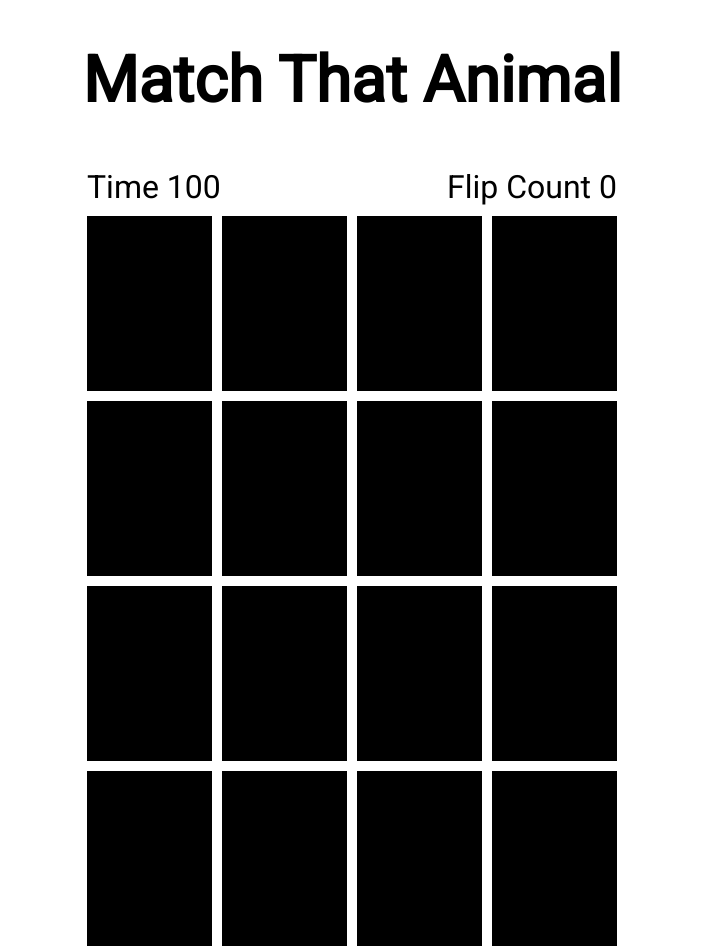
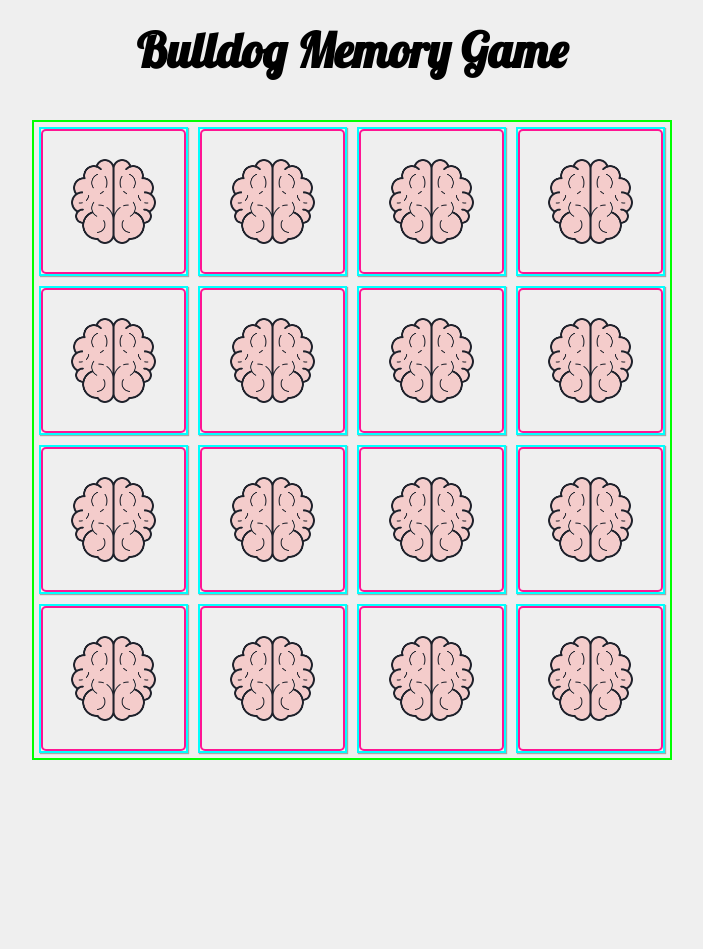
Before and after one commit to stephenstuder/match-dog-memory-game, a plain HTML site: page index.html in a window 1280 px wide. Shown: the whole page, without its empty margins (288-991 px from the left). After the commit the page ends 800 px from the top, so only its background shows below. Drawn offline with Linux system fonts and the light colour scheme.

Commit message:
completed basic functionality

```diff
--- a/app.js
+++ b/app.js
@@ -0,0 +1,52 @@
+const cards = document.querySelectorAll('.memory-card');
+
+let hasFlippedCard = false;
+let lockBoard = false;
+let firstCard, secondCard;
+
+function flipCard() {
+    if (lockBoard) return;
+    if(this === firstCard) return;
+    this.classList.toggle('flip');
+    if (!hasFlippedCard){
+        //first click
+        hasFlippedCard = true;
+        firstCard = this;
+        return;
+    }
+        secondCard = this;
+
+        checkForMatch();
+    }
+
+    function checkForMatch (){
+        let isMatch = firstCard.dataset.bulldog === secondCard.dataset.bulldog
+        isMatch ? disableCards() : unflipCards();
+    }
+
+    function disableCards(){
+        firstCard.removeEventListener('click', flipCard);
+        secondCard.removeEventListener('click', flipCard);
+        resetBoard();
+    }
+    function unflipCards(){
+        lockBoard = true;
+        setTimeout(() => {
+            firstCard.classList.remove('flip');
+            secondCard.classList.remove('flip');
+            resetBoard();
+        }, 1000);
+    }
+    function resetBoard(){
+        [hasFlippedCard, lockBoard] = [false, false];
+        [firstCard, secondCard] = [null, null];
+    }
+
+    (function shuffle(){
+        cards.forEach(card => {
+            let randomPos = Math.floor(Math.random() * 12);
+            card.style.order = randomPos;
+        });
+    })();
+
+cards.forEach(card => card.addEventListener('click', flipCard));
--- a/index.html
+++ b/index.html
@@ -3,39 +3,79 @@
 <head>
     <meta charset="UTF-8">
     <meta name="viewport" content="width=device-width, initial-scale=1.0">
-    <link href="https://fonts.googleapis.com/css?family=Roboto&display=swap" rel="stylesheet">
     <link rel="stylesheet" href="./style.css">
+    <link href="https://fonts.googleapis.com/css?family=Lobster&display=swap" rel="stylesheet">
     <script defer src="./app.js"></script>
-    <title>Match That Dog</title>
+    <title>Memory Game</title>
 </head>
 <body>
-    <h1 class="page-title">Match That Animal</h1>
-    <div class="game-container">
-        <div class="game-info-container">
-            <div class="game-info">
-                Time <span id="time-remaining">100</span>
-            </div>
-            <div class="game-info">
-                Flip Count <span id="flips">0</span>
-            </div>
-        </div>
-            <div class="card"></div>
-            <div class="card"></div>
-            <div class="card"></div>
-            <div class="card"></div>
-            <div class="card"></div>
-            <div class="card"></div>
-            <div class="card"></div>
-            <div class="card"></div>
-            <div class="card"></div>
-            <div class="card"></div>
-            <div class="card"></div>
-            <div class="card"></div>
-            <div class="card"></div>
-            <div class="card"></div>
-            <div class="card"></div>
-            <div class="card"></div>
+    <h1>Bulldog Memory Game</h1>
+    <section class="memory-game">
+<div class="memory-card" data-bulldog="bulldog1">
+    <img src="./images/brain.png" alt=""  class="back-face"/>
+    <img src="./images/bulldog1.png" alt="" class="front-face"/>
+</div>
+<div class="memory-card" data-bulldog="bulldog1">
+    <img src="./images/brain.png" alt="" class="back-face"/>
+    <img src="./images/bulldog1.png" alt="" class="front-face"/>
+</div>
+<div class="memory-card" data-bulldog="bulldog2">
+    <img src="./images/brain.png" alt="" class="back-face"/>
+    <img src="./images/bulldog2.png" alt="" class="front-face"/>
+</div>
+<div class="memory-card" data-bulldog="bulldog2">
+    <img src="./images/brain.png" alt="" class="back-face"/>
+    <img src="./images/bulldog2.png" alt="" class="front-face"/>
+</div>
+<div class="memory-card" data-bulldog="bulldog3">
+    <img src="./images/brain.png" alt="" class="back-face"/>
+    <img src="./images/bulldog3.png" alt="" class="front-face"/>
+</div>
+<div class="memory-card" data-bulldog="bulldog3">
+    <img src="./images/brain.png" alt="" class="back-face"/>
+    <img src="./images/bulldog3.png" alt="" class="front-face"/>
+</div>
+<div class="memory-card" data-bulldog="bulldog4">
+    <img src="./images/brain.png" alt="" class="back-face"/>
+    <img src="./images/bulldog4.png" alt="" class="front-face"/>
+</div>
+<div class="memory-card" data-bulldog="bulldog4">
+    <img src="./images/brain.png" alt="" class="back-face"/>
+    <img src="./images/bulldog4.png" alt="" class="front-face"/>
+</div>
+<div class="memory-card" data-bulldog="bulldog5">
+    <img src="./images/brain.png" alt="" class="back-face"/>
+    <img src="./images/bulldog5.png" alt="" class="front-face"/>
+</div>
+<div class="memory-card" data-bulldog="bulldog5">
+    <img src="./images/brain.png" alt="" class="back-face"/>
+    <img src="./images/bulldog5.png" alt="" class="front-face"/>
+</div>
+<div class="memory-card" data-bulldog="bulldog6">
+    <img src="./images/brain.png" alt="" class="back-face"/>
+    <img src="./images/bulldog6.png" alt="" class="front-face"/>
+</div>
+<div class="memory-card" data-bulldog="bulldog6">
+    <img src="./images/brain.png" alt="" class="back-face"/>
+    <img src="./images/bulldog6.png" alt="" class="front-face"/>
+</div>
+<div class="memory-card" data-bulldog="bulldog7">
+    <img src="./images/brain.png" alt="" class="back-face"/>
+    <img src="./images/bulldog7.png" alt="" class="front-face"/>
+</div>
+<div class="memory-card" data-bulldog="bulldog7">
+    <img src="./images/brain.png" alt="" class="back-face"/>
+    <img src="./images/bulldog7.png" alt="" class="front-face"/>
+</div>
+<div class="memory-card" data-bulldog="bulldog8">
+    <img src="./images/brain.png" alt="" class="back-face"/>
+    <img src="./images/bulldog8.png" alt="" class="front-face"/>
+</div>
+<div class="memory-card" data-bulldog="bulldog8">
+    <img src="./images/brain.png" alt="" class="back-face"/>
+    <img src="./images/bulldog8.png" alt="" class="front-face"/>
+</div>
 
-    </div>
+    </section>
 </body>
 </html>
--- a/style.css
+++ b/style.css
@@ -1,29 +1,63 @@
+* {
+    padding: 0;
+    margin: 0;
+    box-sizing: border-box;
+    font-family: 'Lobster', cursive;
+}
 body {
-    font-family: 'Roboto', sans-serif;
-    margin:0;
+    height: 100vh;
+    background: #efefef;
+    display: flex;
+    flex-direction: column;
+    justify-content: center;
+    align-items: center;
 }
-html {
-    min-height: 100vh;
+h1 {
+    margin-top: 20px;
+    font-size: 3rem;
 }
-.page-title {
-    font-size: 4rem;
-    text-align: center;
+img{
+    width: 100px;
+    height: 100px;
+    object-fit: cover;
 }
-.game-info-container {
-    font-size: 2rem;
-    grid-column: 1/-1;
+.memory-game{
+    margin: auto;
+    width: 640px;
+    height: 640px;
+    border: 2px solid lime;
     display: flex;
-    justify-content: space-between;
+    flex-wrap: wrap;
+    perspective: 1000px;
 }
-.game-container {
-    display: grid;
-    grid-template-columns: repeat(4, auto);
-    grid-gap: 10px;
-    margin: 50px;
-    justify-content: center;
+.memory-card {
+    width: calc(25% - 10px);
+    height: calc(25% - 10px);
+    position: relative;
+    border: 2px solid aqua;
+    margin: 5px;
+    transform: scale(1);
+    transform-style: preserve-3d;
+    transition: transform .5s;
+    box-shadow: 1px 1px 1px rgba(0,0,0,.3);
 }
-.card {
-    background-color: black;
-    height: 175px;
-    width: 125px;
+.memory-card:active{
+    transform: scale(0.97);
+    transition: transform .2s;
 }
+.front-face, .back-face {
+    border: 2px solid deeppink;
+    position: absolute;
+    width: 100%;
+    height: 100%;
+    padding: 20px;
+    border-radius: 5px;
+    background: #efefef;
+    backface-visibility: hidden;
+}
+.memory-card.flip{
+    transform: rotateY(180deg);
+}
+.front-face{
+    transform: rotateY(180deg);
+}
```
Also changed, not shown: images/brain.png (added), images/bulldog1.png (added), images/bulldog2.png (added), images/bulldog3.png (added), images/bulldog4.png (added), images/bulldog5.png (added), images/bulldog6.png (added), images/bulldog7.png (added), images/bulldog8.png (added), images/screenshot.PNG (added), 1 other file.
